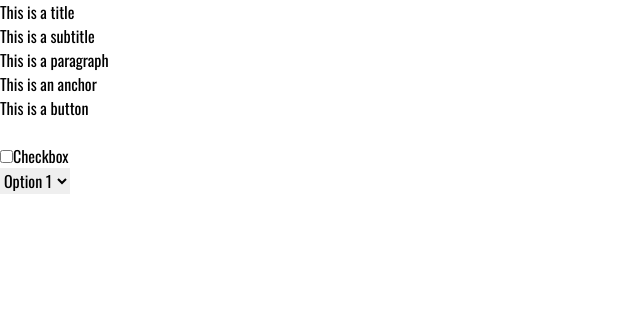
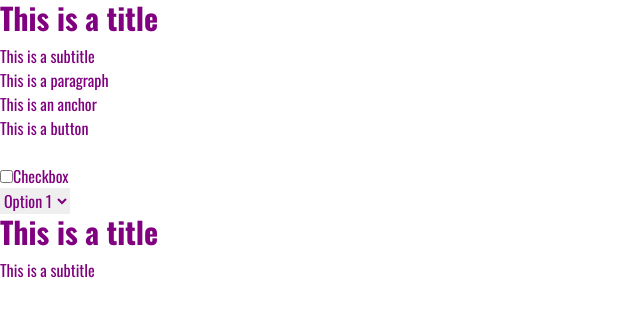
Before and after one commit to Khaffycodes/tailwind, a Next.js app: page / in a window 1280 px wide. Shown: the top 316 px of the page, without its empty margins (0-640 px from the left). Built offline with nearby package versions, Linux system fonts and the light colour scheme.

Commit message:
apply for h1

```diff
--- a/app/globals.css
+++ b/app/globals.css
@@ -8,7 +8,10 @@
   html {
     /* background-color: lime; */
     /* @apply bg-slate-600  text-white text-lg font-bold; */
-
+    color: purple;
     font-family: 'Oswald', sans-serif;
   }
+  h1 {
+    @apply mb-2 text-3xl font-bold;
+  }
 }
--- a/app/page.js
+++ b/app/page.js
@@ -5,8 +5,8 @@ export default function Home() {
   return (
     <div>
       <h1>This is a title</h1>
-      <h2>This is a subtitle</h2>
-      <p>This is a paragraph</p>
+      <h2 className="mb-1 text-xl font-semibold">This is a subtitle</h2>
+      <p className="text-base">This is a paragraph</p>
       <a>This is an anchor</a>
       <div>
         <button>This is a button</button>
@@ -24,6 +24,8 @@ export default function Home() {
           <option>Option 2</option>
         </select>
       </div>
+      <h1>This is a title</h1>
+      <h2 className="mb-1 text-xl font-semibold">This is a subtitle</h2>
 
       {/* <div className=" h-screen  text-black Parent">
         <div className="block p-4 text-black bg-white rounded-lg shadow-md">
```
